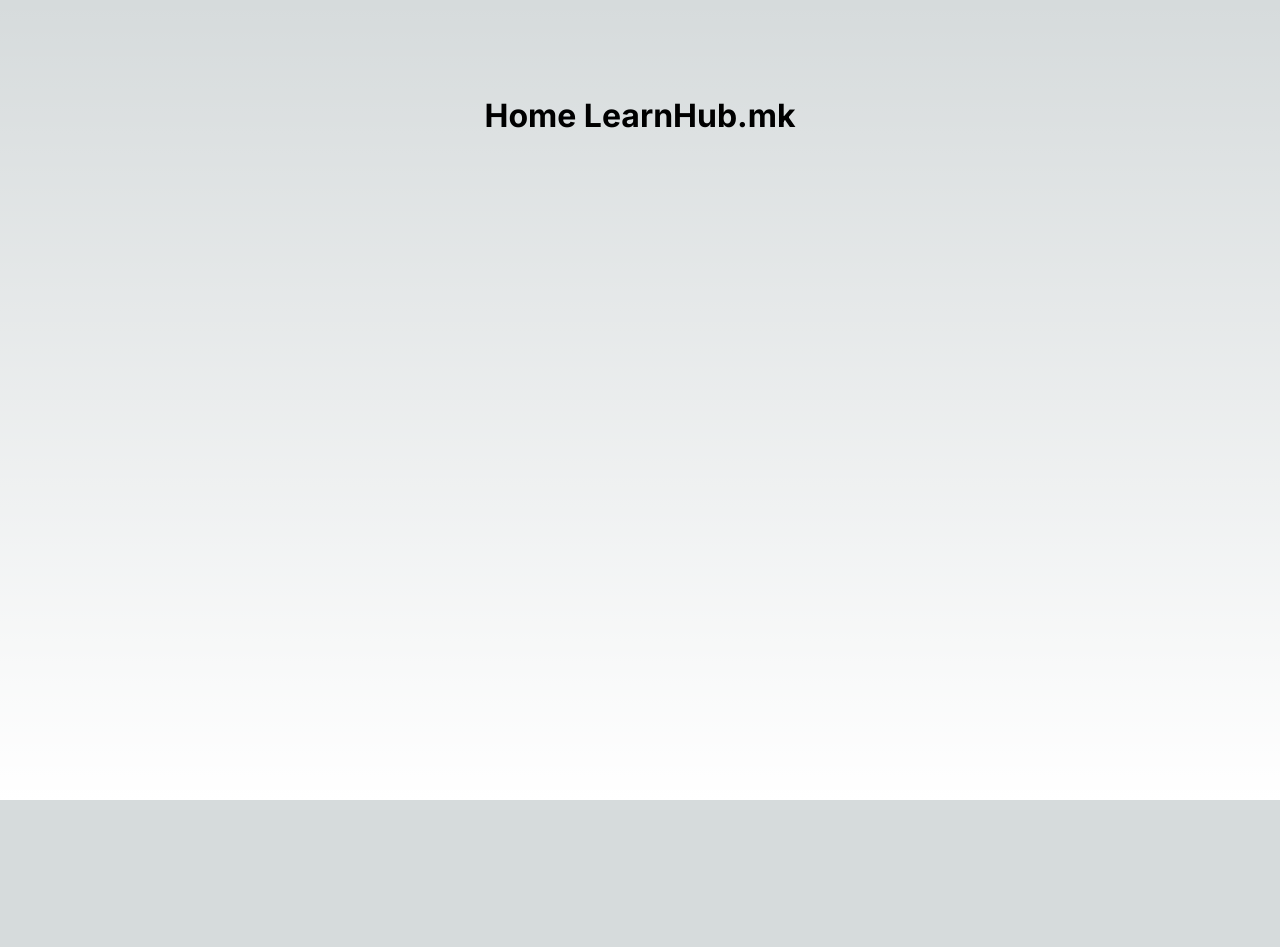
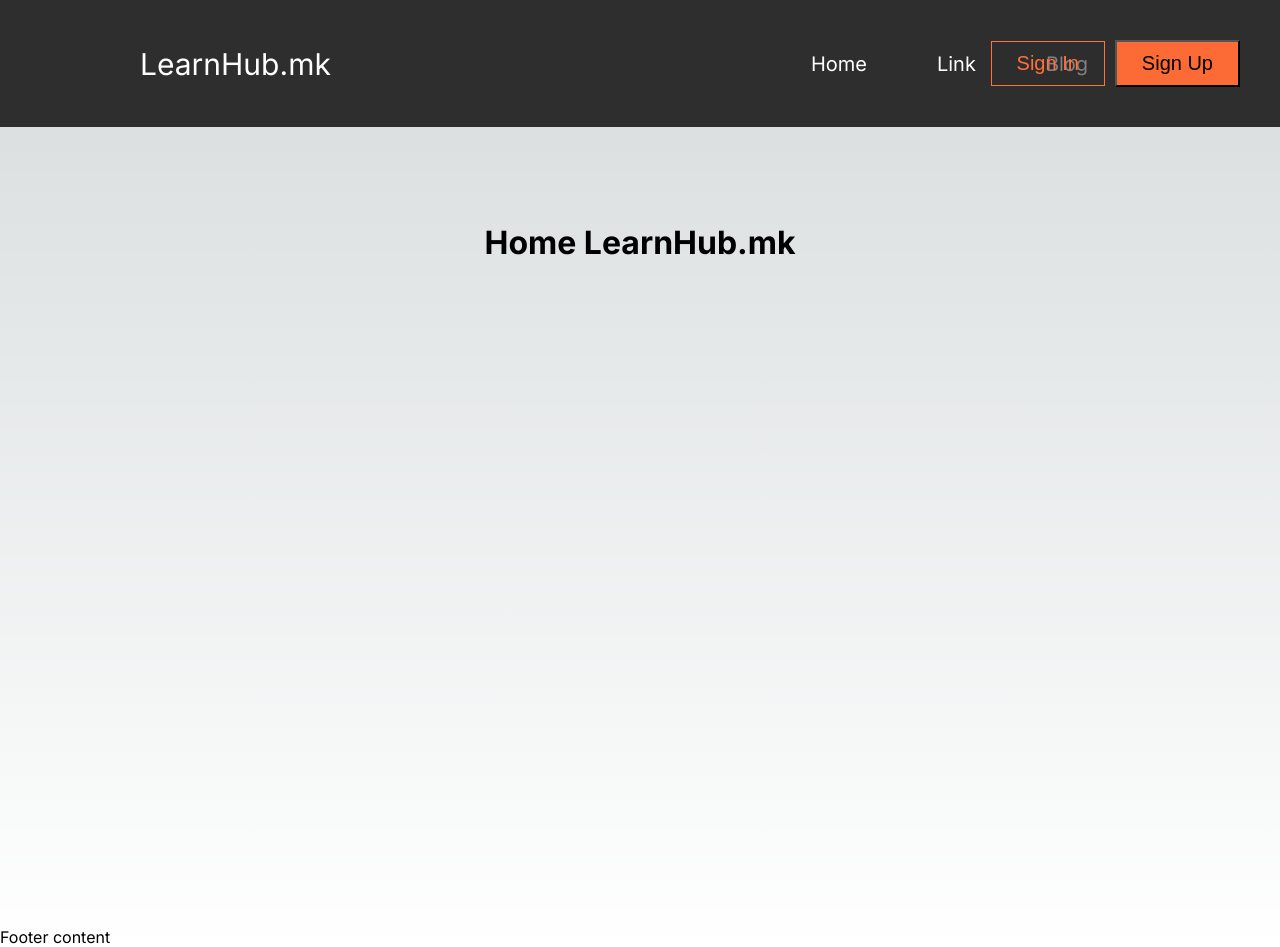
Before and after one commit to learnhubmk/app, a Next.js app: page / in a window 1280 px wide. Before the commit the page ends 800 px from the top, so only its background shows below. Built offline with nearby package versions, Linux system fonts and the light colour scheme.

Commit message:
Create Nav Bar

```diff
--- a/app/layout.tsx
+++ b/app/layout.tsx
@@ -1,7 +1,7 @@
 import type { Metadata } from "next";
 import { Inter } from "next/font/google";
 import { Suspense } from "react";
-import Navigation from "../components/navigation";
+import Navigation from "../components/reusable-components/navigation/navigation";
 import Footer from "../components/footer";
 import "./globals.scss";
 import Loading from "./loading";
@@ -21,9 +21,11 @@
   return (
     <html lang="en">
       <body className={inter.className}>
+        <Navigation />
         <main>
           <Suspense fallback={<Loading />}>{children}</Suspense>
         </main>
+        <Footer />
       </body>
     </html>
   );
--- /dev/null
+++ b/components/reusable-components/navigation/navigation.module.scss
@@ -0,0 +1,75 @@
+/* Navbar styling */
+.navbar {
+    background-color: #2e2e2e; /* Dark background color */
+  }
+
+  /* Button styling */
+  .btn-outline-success {
+    color: #fff;
+    border-color: #ff4500;
+    background-color: #ff713d; /* Orange background */
+  }
+
+  .btn-outline-primary {
+    color: #fff;
+    border-color: #ff4500;
+    background-color: #ff4500; /* Orange background */
+  }
+
+  .navbarBrand {
+        color: #fff;
+        font-size: 30px;
+        margin-left: 100px;
+
+  }
+
+  .navLink {
+    color: #fff;
+    font-size: 20px;
+    margin-right: -400px;
+    margin-left: 470px;
+
+    /* Adjust the margin for space between links */
+  }
+
+  .horizontalNav {
+    display: flex;
+    list-style: none;
+    padding: 10px;
+  }
+
+  .navContainer {
+    display: flex;
+    justify-content: space-between;
+  }
+  .leftContent {
+    display: flex;
+    align-items: center;
+  }
+
+  .rightContent {
+  display: flex;
+  align-items: center;
+  }
+
+  .customButton1 {
+    background-color: rgba(46, 46, 46, 0.6); /* Transparent dark background */
+    padding: 10px;
+    margin-right: 10px;
+    color: #ff713d; /* Text color */
+    border: 1px solid #ff713d; /* Border color */
+    font-size: 20px; /* Adjust font size */
+    padding-inline: 25px;
+  }
+
+  .customButton {
+    background-color: hsl(16, 97%, 60%);
+    padding: 10px;
+    font-size: 20px;
+    padding-inline: 25px;
+  }
+
+  .largeNavbar {
+    background-color: #2e2e2e;
+    padding: 40px; /* Adjust the padding to increase the size of the navbar */
+  }
--- /dev/null
+++ b/components/reusable-components/navigation/navigation.tsx
@@ -0,0 +1,45 @@
+import React from "react";
+import styles from "./navigation.module.scss";
+
+function Navigation() {
+  return (
+    <nav className={`navbar navbar-expand-lg navbar-light ${styles.largeNavbar}`}>
+      <div className={`container-fluid ${styles.navContainer}`}>
+        <div className={`${styles.leftContent}`}>
+        <a className={`${styles.navbarBrand} text-white`} href="#">
+        LearnHub.mk
+        </a>
+        <div className={`navbar-collapse`} id="navbarNav">
+            <ul className={`navbar-nav ${styles.horizontalNav}`}>
+              <li className={`nav-item ${styles.navLink}`}>
+                <a className={`nav-link text-white`} href="#">
+                  Home
+                </a>
+              </li>
+              <li className={`nav-item ${styles.navLink}`}>
+                <a className={`nav-link text-white`} href="#">
+                  Link
+                </a>
+              </li>
+              <li className={`nav-item ${styles.navLink}`}>
+                <a className={`nav-link text-white`} href="#">
+                  Blog
+                </a>
+              </li>
+            </ul>
+          </div>
+        </div>
+        <div className={`d-flex ${styles.rightContent}`}>
+          <button className={`btn btn-outline-success me-4 ${styles.customButton1} btn-lg`} type="submit">
+            Sign In
+          </button>
+          <button className={`btn btn-outline-primary ms-2 ${styles.customButton} btn-lg`} type="submit">
+            Sign Up
+          </button>
+        </div>
+      </div>
+    </nav>
+  );
+}
+
+export default Navigation;
--- a/package.json
+++ b/package.json
@@ -29,6 +29,6 @@
     "typescript": "^5"
   },
   "engines": {
-    "node": "^20 || ^21"
+    "node": ">=20.0.0"
   }
 }
```
Also changed, not shown: components/navigation.tsx (deleted, +0 -8 lines).
